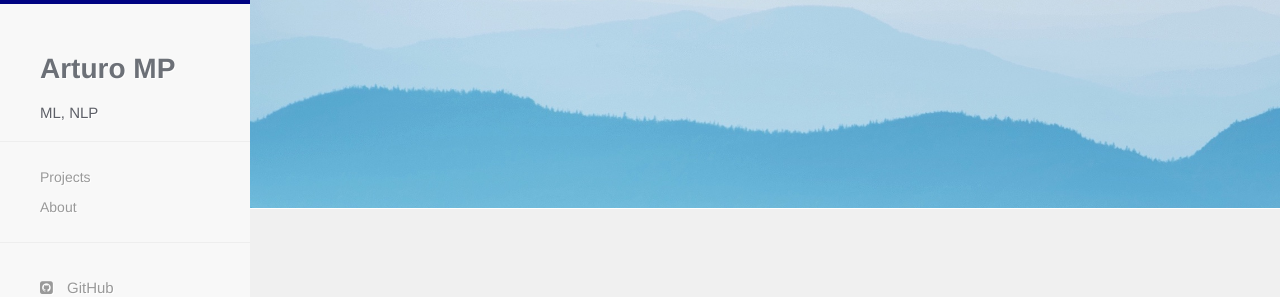
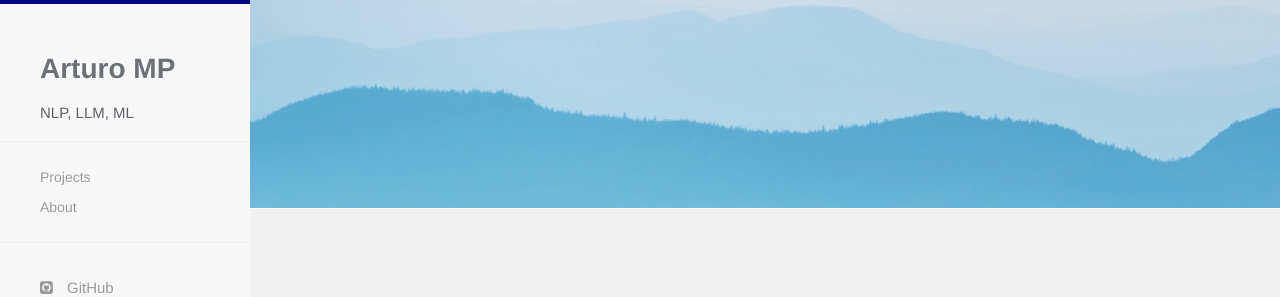
Before and after one commit to arturomp/arturomp.github.io, a Jekyll site: the page built from index.html, in a window 1280 px wide. Shown: the top 297 px of the page. Built offline with Jekyll 4.4.1, drawn with Linux system fonts in a browser that asks for light colours; nearby versions of some CDN libraries.

Commit message:
updated description

```diff
--- a/_config.yml
+++ b/_config.yml
@@ -1,7 +1,7 @@
 name: Arturo MP
 author: Arturo MP
 baseurl: ""
-description: ML, NLP
+description: NLP, LLM, ML
 github: http://www.github.com/arturomp
 linkedin: http://www.linkedin.com/in/arturomp
 stackoverflow: https://stackoverflow.com/users/583834/arturomp?tab=profile
```
